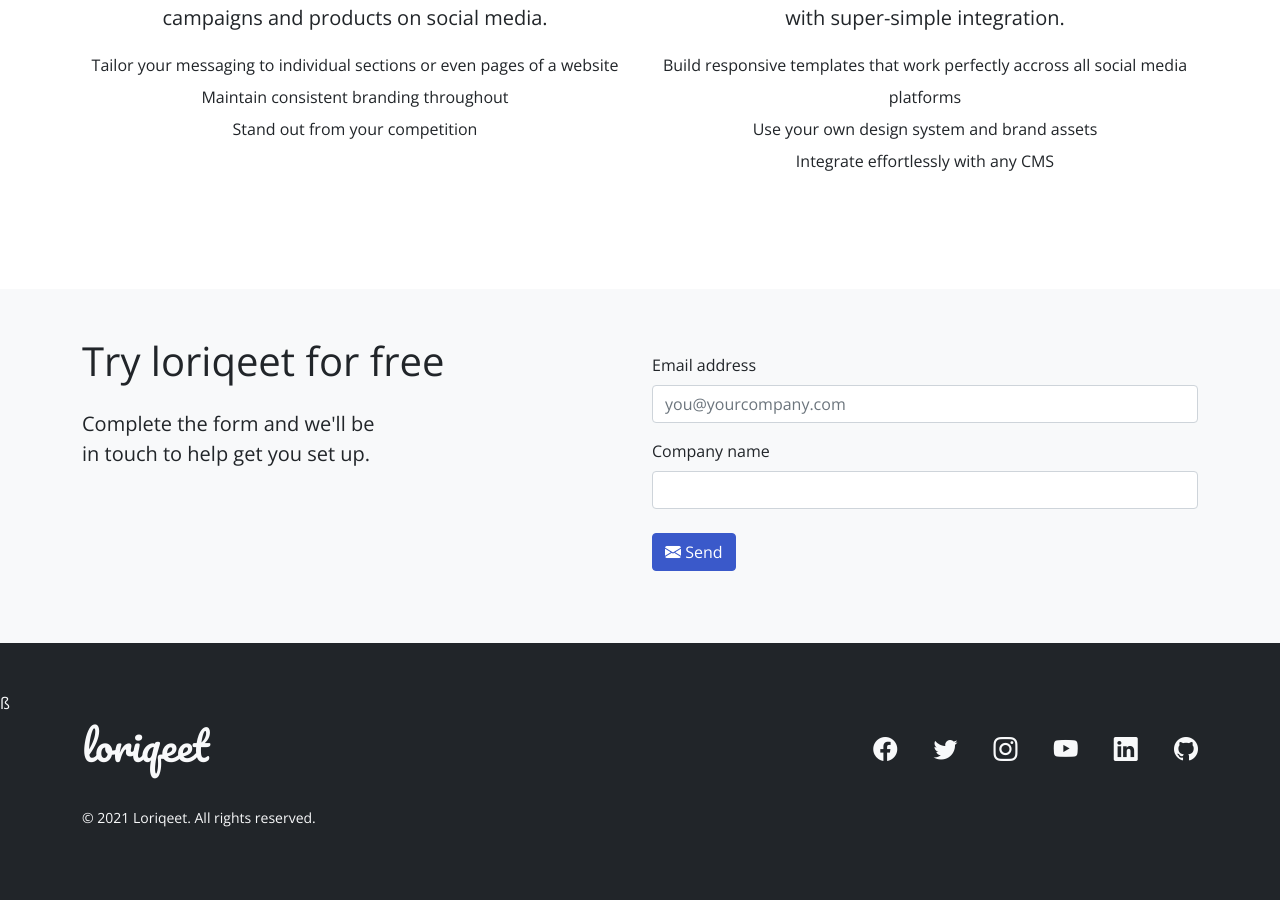
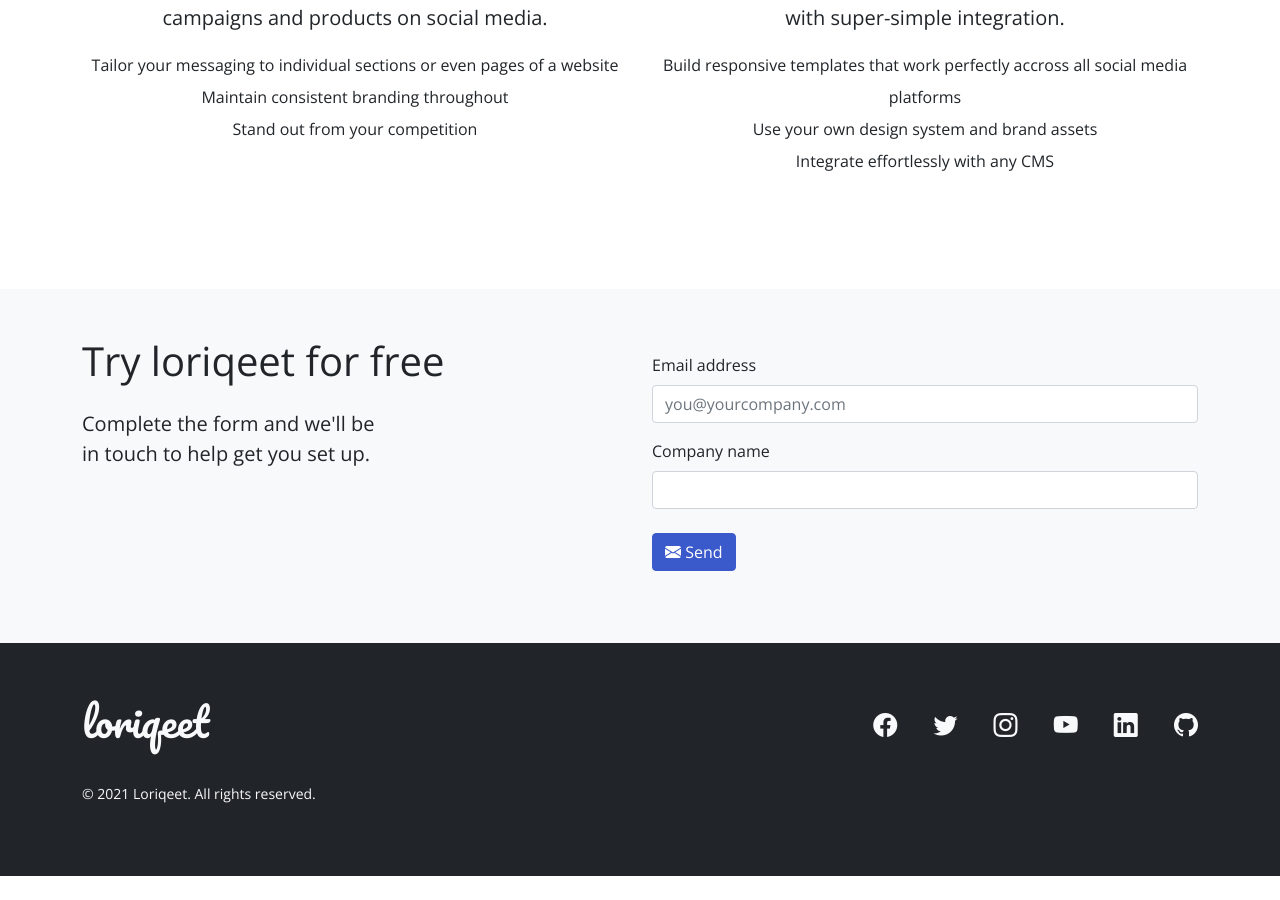
Before and after one commit to loriqeet/loriqeet.com, a Jekyll site: the page built from index.html, in a window 1280 px wide and 900 px high, scrolled down 837 px. Built offline with Jekyll 4.4.1, drawn with Linux system fonts in a browser that asks for light colours; after the commit the page ends 1713 px from its top, so only the background shows below that.

Commit message:
Update default.html

```diff
--- a/_layouts/default.html
+++ b/_layouts/default.html
@@ -65,7 +65,7 @@
       </div>
     </nav>
     {{ content }}
-    <footer class="bg-dark text-light py-5">ß
+    <footer class="bg-dark text-light py-5">
       <div class="container">
         <div class="row">
           <div class="col-12 col-lg-6 text-center text-lg-start">
```
